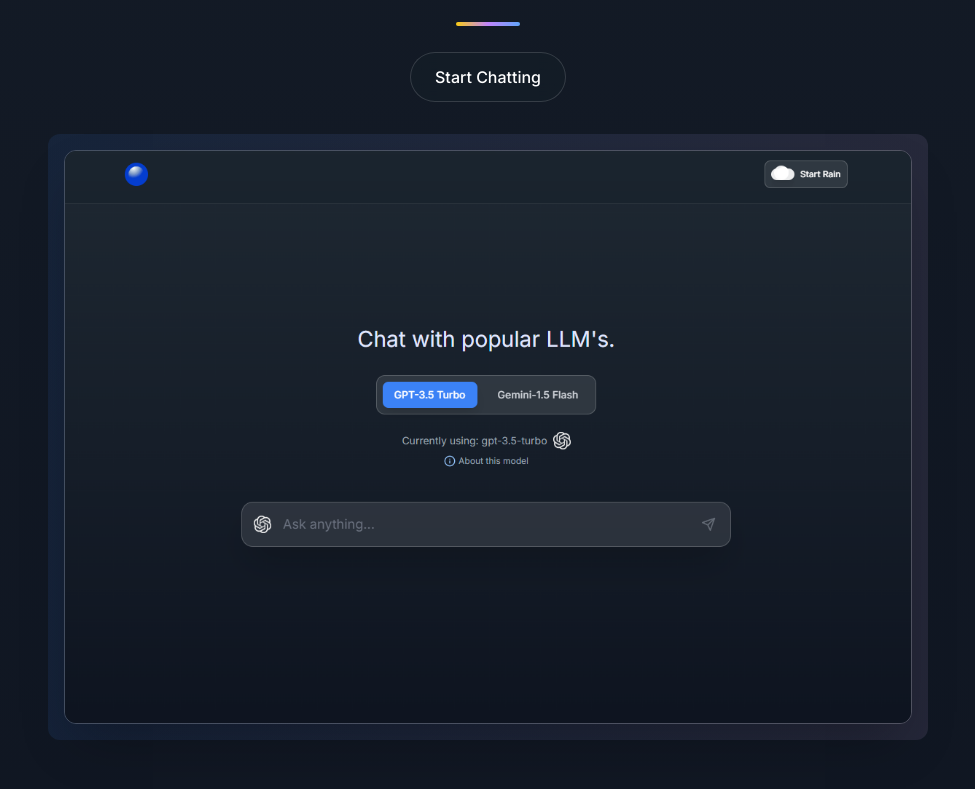
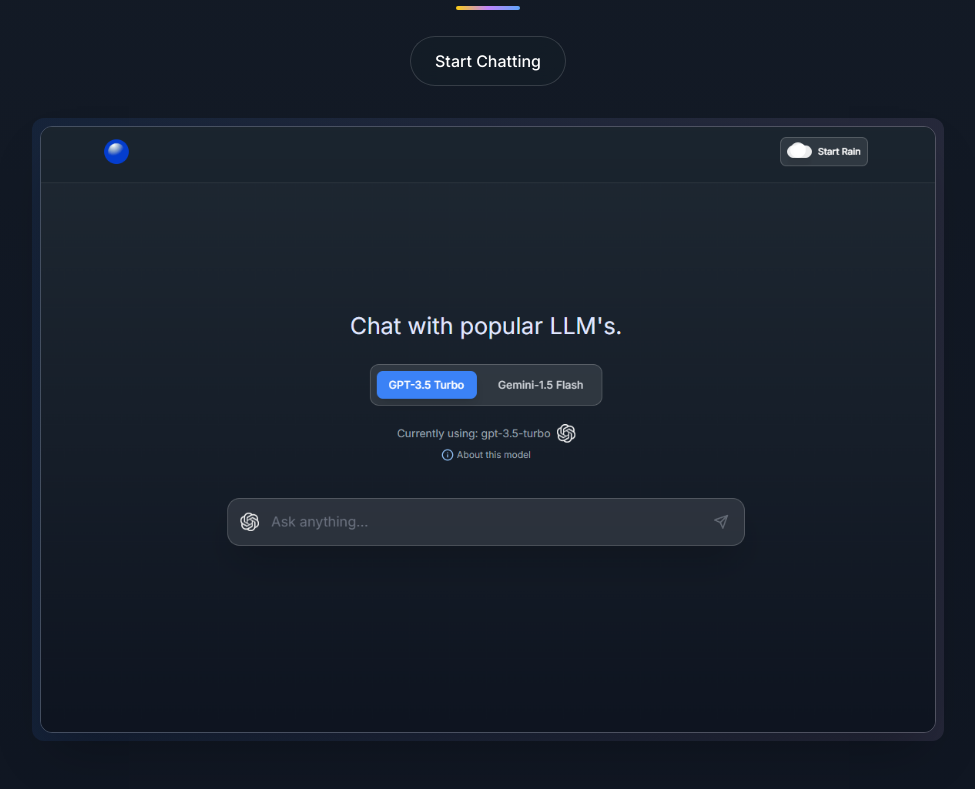
Before and after one commit to dylGray/dylans-web, a React (Vite) app: page / in a window 1280 px wide. Shown: the part 3511-4300 px from the top of the page, without its empty margins (152-1127 px from the left). Built offline with nearby package versions, Linux system fonts and the light colour scheme.

Commit message:
no changes made

```diff
--- a/src/components/ChatRedirect.tsx
+++ b/src/components/ChatRedirect.tsx
@@ -5,7 +5,7 @@
 const PageHighlight: React.FC = () => {
   return (
       <div className="mx-auto text-center max-w-5xl pt-8">
-        <div className="mx-auto max-w-5xl rounded-3xl p-8 md:p-12">
+        <div className="mx-auto max-w-5xl rounded-3xl mt-4 md:mt-0 p-2 md:p-8 md:p-12">
           <div className="space-y-6">
             <h2 className="text-2xl md:text-4xl font-bold text-white -mb-3">
               Tinkering with LLM's
@@ -30,7 +30,7 @@
 
           <div className="mt-2 p-6 rounded-xl max-w-5xl mx-auto">
             <div className="text-center text-gray-400">
-              <div className="bg-gradient-to-r from-blue-500/10 to-purple-300/10 p-4 rounded-xl inline-block">
+              <div className="bg-gradient-to-r from-blue-500/10 to-purple-300/10 p-2 rounded-xl inline-block">
                 <img src={ChatInterface} alt="Chat Interface Preview" className="w-full max-w-5xl mx-auto rounded-xl shadow-2xl border border-white/20" />
               </div>
             </div>
```
